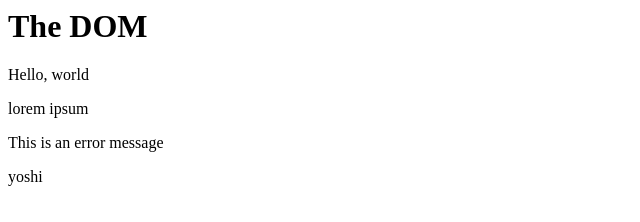
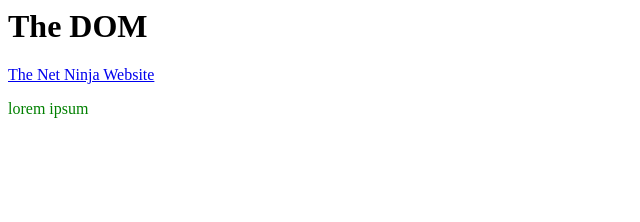
Before and after one commit to Rishithaw/javaScript-demo, a plain HTML site: page index.html in a window 1280 px wide. Shown: the whole page, without its empty margins (0-640 px from the left). Drawn offline with Linux system fonts and the light colour scheme.

Commit message:
Used the getAttribute method

```diff
--- a/index.html
+++ b/index.html
@@ -7,15 +7,9 @@
 <body>
   <h1 id="page-title">The DOM</h1>
 
-  <div>
-    <p>Hello, world</p>
-    <p>lorem ipsum</p>
-    <p class="error">This is an error message</p>
-  </div>
+  <a href="https://www.google.com">Link</a>
 
-  <div class="content">
-    <p>This is some content</p>
-  </div>
+  <p class="error">lorem ipsum</p>
 
   <script src="sandbox.js"></script>
 </body>
--- a/sandbox.js
+++ b/sandbox.js
@@ -1,21 +1,11 @@
-const para = document.querySelector('p');
-// console.log(para.innerText);
-// para.innerText = 'ninjas are awesome!';
+const link = document.querySelector('a');
 
-const paras = document.querySelectorAll('p');
+console.log(link.getAttribute('href'));
+link.setAttribute('href', 'htps://www.thenetninjs.co.uk');
+link.innerText = 'The Net Ninja Website';
 
-// paras.forEach(para => {
-//   console.log(para.innerText);
-//   para.innerText += ' new text';
-// });
+const msg = document.querySelector('p');
 
-const content = document.querySelector('.content');
-
-// console.log(content.innerHTML);
-// content.innerHTML += '<h2>THIS IS A NEW H2</h2>';
-
-const people = ['mario', 'luigi', 'yoshi'];
-
-people.forEach(person =>{
-  content.innerHTML = `<p>${person}</p>`;
-});
+console.log(msg.getAttribute('class'));
+msg.setAttribute('class', 'success');
+msg.setAttribute('style', 'color: green');
```
